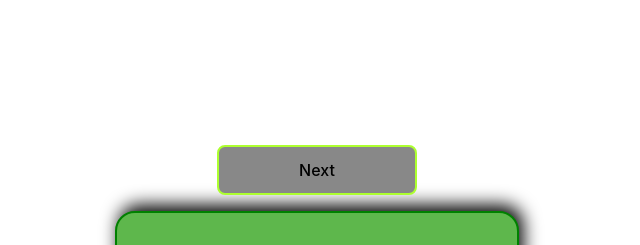
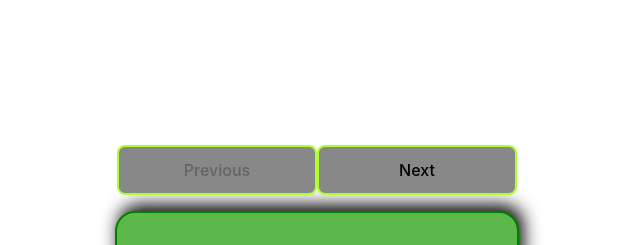
Before and after one commit to HazeFury/Pokedex, a React (Vite) app: page / in a window 1280 px wide. Shown: the top 245 px of the page, without its empty margins (323-963 px from the left). Built offline with nearby package versions, Linux system fonts and the light colour scheme.

Commit message:
finished the first event

```diff
--- a/src/App.jsx
+++ b/src/App.jsx
@@ -1,11 +1,10 @@
-import { useState } from 'react'
-import reactLogo from './assets/react.svg'
-import viteLogo from '/vite.svg'
-import './App.css'
+import { useEffect, useState } from "react";
+import reactLogo from "./assets/react.svg";
+import viteLogo from "/vite.svg";
+import "./App.css";
 
-import PokemonCard from "./components/PokemonCard"
-import NavBar from './components/NavBar'
-
+import PokemonCard from "./components/PokemonCard";
+import NavBar from "./components/NavBar";
 
 const pokemonList = [
   {
@@ -33,14 +32,13 @@ const pokemonList = [
   },
 ];
 
-
-
 function App() {
   const [index, setIndex] = useState(0);
+  useEffect( () => {alert("hello pokemon trainer :)")}, [] )
 
   return (
     <div>
-      <NavBar index={index} setIndex={setIndex} pokemonList={pokemonList} />
+      <NavBar index={index} setIndex={setIndex} pokemon={pokemonList} />
       <PokemonCard pokemon={pokemonList[index]} />
     </div>
   );
--- a/src/components/NavBar.jsx
+++ b/src/components/NavBar.jsx
@@ -1,13 +1,37 @@
 import React from "react";
 import "../App.jsx";
 
- function NavBar({index , setIndex, pokemonList}){
+function NavBar({ index, setIndex, pokemon }) {
+  const handleNext = () => {
+    setIndex(index + 1);
+  };
+  const handlePrev = () => {
+    setIndex(index - 1);
+  };
+  const isPikachu = () => {
+    {
+      pokemon[index].name === "pikachu" ? alert("pika pikachu !!!") : "";
+    }
+  };
+
   return (
-   <div className='nav'>
-        {index > 0 ? <button onClick={() => setIndex(index - 1)}>Previous</button> : ""}
-        {index < pokemonList.length -1 ? <button onClick={() => setIndex(index + 1)}>Next</button> : ""}
-   </div>
-   );
-};
+    <div className="nav">
+      <button
+        onClick={handlePrev}
+        disabled={index === 0 ? true : false}
+        {...isPikachu()}
+      >
+        Previous
+      </button>
+      <button
+        onClick={handleNext}
+        disabled={index === pokemon.length - 1 ? true : false}
+        {...isPikachu()}
+      >
+        Next
+      </button>
+    </div>
+  );
+}
 
-export default NavBar
+export default NavBar;
--- a/src/components/PokemonCard.jsx
+++ b/src/components/PokemonCard.jsx
@@ -12,7 +12,7 @@ function PokemonCard({pokemon}) {
   };
 
  PokemonCard.propTypes = {
-  pokemonList: PropTypes.shape({
+  pokemon: PropTypes.shape({
     name: PropTypes.string.isRequired,
     imgSrc: PropTypes.string,
   }).isRequired
```
